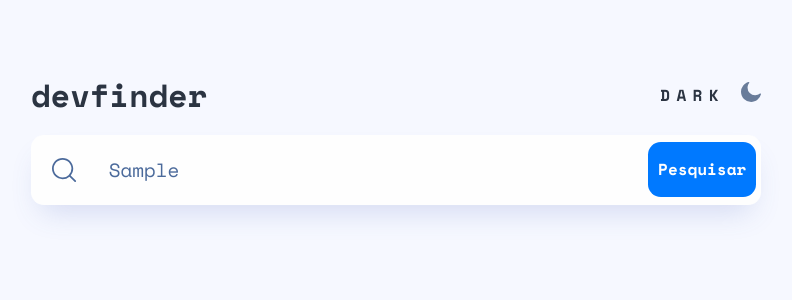
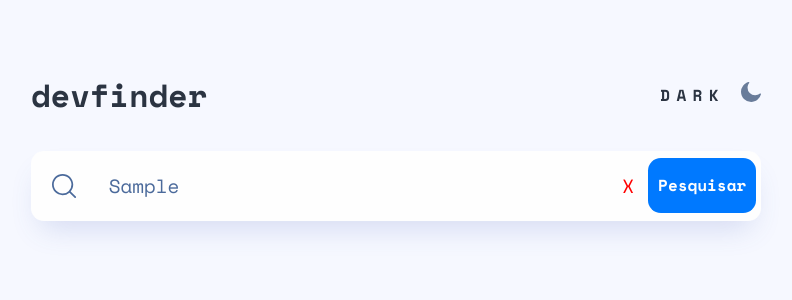
Before and after one commit to sergiohdljr/devfinder, a React (Vite) app: page / in a window 1280 px wide. Both pictures are taken after typing "Sample" into the empty fields and a click on the button "Pesquisar". Shown: the top 300 px of the page, without its empty margins (244-1036 px from the left). Built offline with nearby package versions, Linux system fonts and the light colour scheme; no server answers.

Commit message:
refatorando codigo com react-use-form

```diff
--- a/package.json
+++ b/package.json
@@ -12,6 +12,7 @@
     "formik": "^2.2.9",
     "react": "^18.2.0",
     "react-dom": "^18.2.0",
+    "react-hook-form": "^7.41.5",
     "react-query": "^3.39.2",
     "styled-components": "^5.3.6"
   },
--- a/src/components/search/search.js
+++ b/src/components/search/search.js
@@ -10,6 +10,7 @@ export const ResearchBar = styled.form`
   border-radius: 0.8rem;
   padding: 0.3rem;
   box-shadow: ${({ theme }) => theme.shadow};
+
 
   svg {
     margin-left: 1rem;
--- a/src/components/search/search.jsx
+++ b/src/components/search/search.jsx
@@ -1,76 +1,77 @@
-import {Field, Formik } from "formik";
+import {useForm} from 'react-hook-form'
 import { useState } from "react";
 import { CardUser } from "../cardUser/cardUser.jsx";
 import { criacaoConta, disponivel } from "../../utils/utils";
 import { ResearchBar } from "./search";
 
 export const SearchBar = () => {
-  const github = `https://api.github.com/users/`;
-  const [data, setData] = useState();
-  const [inputChange,setChange] = useState(false)
+  const [gitHubUser, setGitHubUser] = useState();
+  const [inputChange, setChange] = useState(false);
+  const {register,handleSubmit,reset,setError, formState={errors},clearErrors,setFocus} = useForm({
+    defaultValues:{
+      usuario:''
+    }
+  });
+
+  const onSubmit = (data) => {
+    fetch(`https://api.github.com/users/${data.usuario}`)
+      .then((respos) => respos.json())
+      .then((githubUser) => setGitHubUser(githubUser));
+    setChange(true);
+    clearErrors("usuario")
+  }
+
+  const clearInput = () => {
+     reset();
+     setChange(false);
+  }
+
+  const onError = () =>{
+    setError("usuario",{
+      type:"required",
+      message:"O campo não pode estar em branco"
+    })
+    setFocus("usuario")
+  }
 
   return (
-    <Formik
-      initialValues={{ usuario: "" }}
-      onSubmit={({ usuario }) => {
-        fetch(`${github}${usuario}`)
-          .then((respos) => respos.json())
-          .then((githubUser) => setData(githubUser))
-
-          setChange(false);
-      }}
-    >
-      {({ handleSubmit, handleReset }) => (
         <>
-          <ResearchBar
-            onSubmit={handleSubmit}
-            onChange={() => setChange(true)}
-          >
+        {formState.errors &&
+        <p style={{color:"red", fontSize:"14px"}}>{formState.errors?.usuario?.message}</p>}
+          <ResearchBar onSubmit={handleSubmit(onSubmit,onError)}>
             <svg height="24" width="25" xmlns="http://www.w3.org/2000/svg">
               <path
                 d="M10.609 0c5.85 0 10.608 4.746 10.608 10.58 0 2.609-.952 5-2.527 6.847l5.112 5.087a.87.87 0 01-1.227 1.233l-5.118-5.093a10.58 10.58 0 01-6.848 2.505C4.759 21.16 0 16.413 0 10.58 0 4.747 4.76 0 10.609 0zm0 1.74c-4.891 0-8.87 3.965-8.87 8.84 0 4.874 3.979 8.84 8.87 8.84a8.855 8.855 0 006.213-2.537l.04-.047a.881.881 0 01.058-.053 8.786 8.786 0 002.558-6.203c0-4.875-3.979-8.84-8.87-8.84z"
                 fill=""
               />
             </svg>
-            <Field
+            <input
+              onChange={()=>setChange(true)}
               type="text"
-              name="usuario"
-              placeholder="Busque o seu github user"
-            />
+              {...register("usuario",{required:true})}
+              placeholder="Busque o seu github user"/>
             {inputChange && (
-              <button
-                type="button"
-                className="Clear_input"
-                onClick={() => {
-                  handleReset();
-                  setChange(false);
-                }}
-              >
-                X
-              </button>
-            )}
+              <button type="button" className="Clear_input"
+              onClick={clearInput}> X </button>)}
             <button type="submit" className="Submit_input">
               Pesquisar
             </button>
           </ResearchBar>
-          {data && (
+          {gitHubUser && (
             <CardUser
-              name={data.name}
-              avatar={data.avatar_url}
-              login={data.login}
-              criacao={data.created_at && criacaoConta(data.created_at)}
-              bio={data.bio || "Bio não definida"}
-              repos={data.public_repos}
-              followes={data.followers}
-              following={data.following}
-              local={disponivel(data.location)}
-              twitter={disponivel(data.twitter_username)}
-              blog={data.blog === "" ? "indisponivel" : data.blog}
-              company={disponivel(data.company)}
+              name={gitHubUser.name}
+              avatar={gitHubUser.avatar_url}
+              login={gitHubUser.login}
+              criacao={gitHubUser.created_at && criacaoConta(gitHubUser.created_at)}
+              bio={gitHubUser.bio || "Bio não definida"}
+              repos={gitHubUser.public_repos}
+              followes={gitHubUser.followers}
+              following={gitHubUser.following}
+              local={disponivel(gitHubUser.location)}
+              twitter={disponivel(gitHubUser.twitter_username)}
+              blog={gitHubUser.blog === "" ? "indisponivel" : gitHubUser.blog}
+              company={disponivel(gitHubUser.company)}
             />
           )}
         </>
       )}
-    </Formik>
-  );
-};
```
Also changed, not shown: 1 other file (tests, documents, lock files or other folders).
